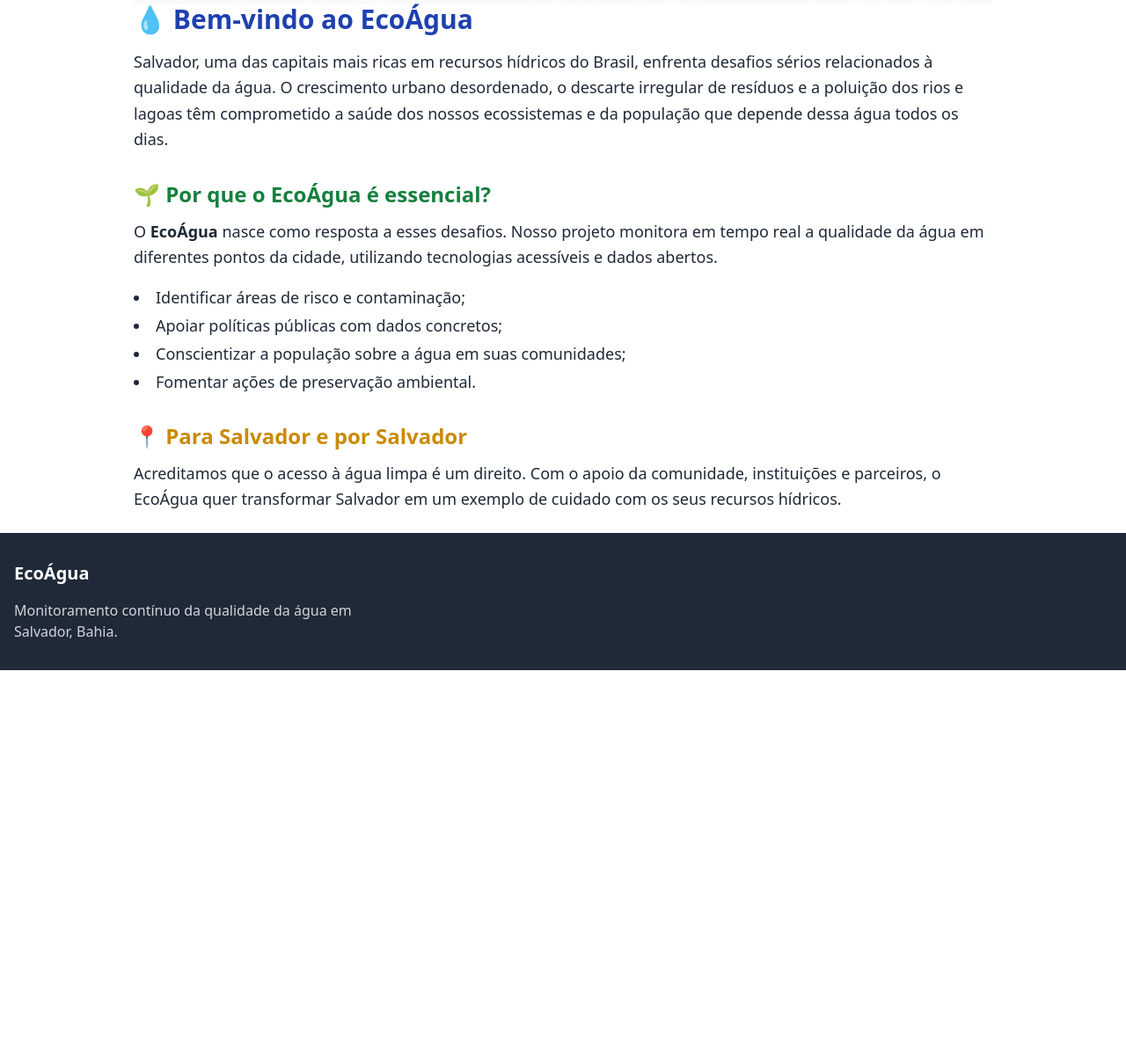
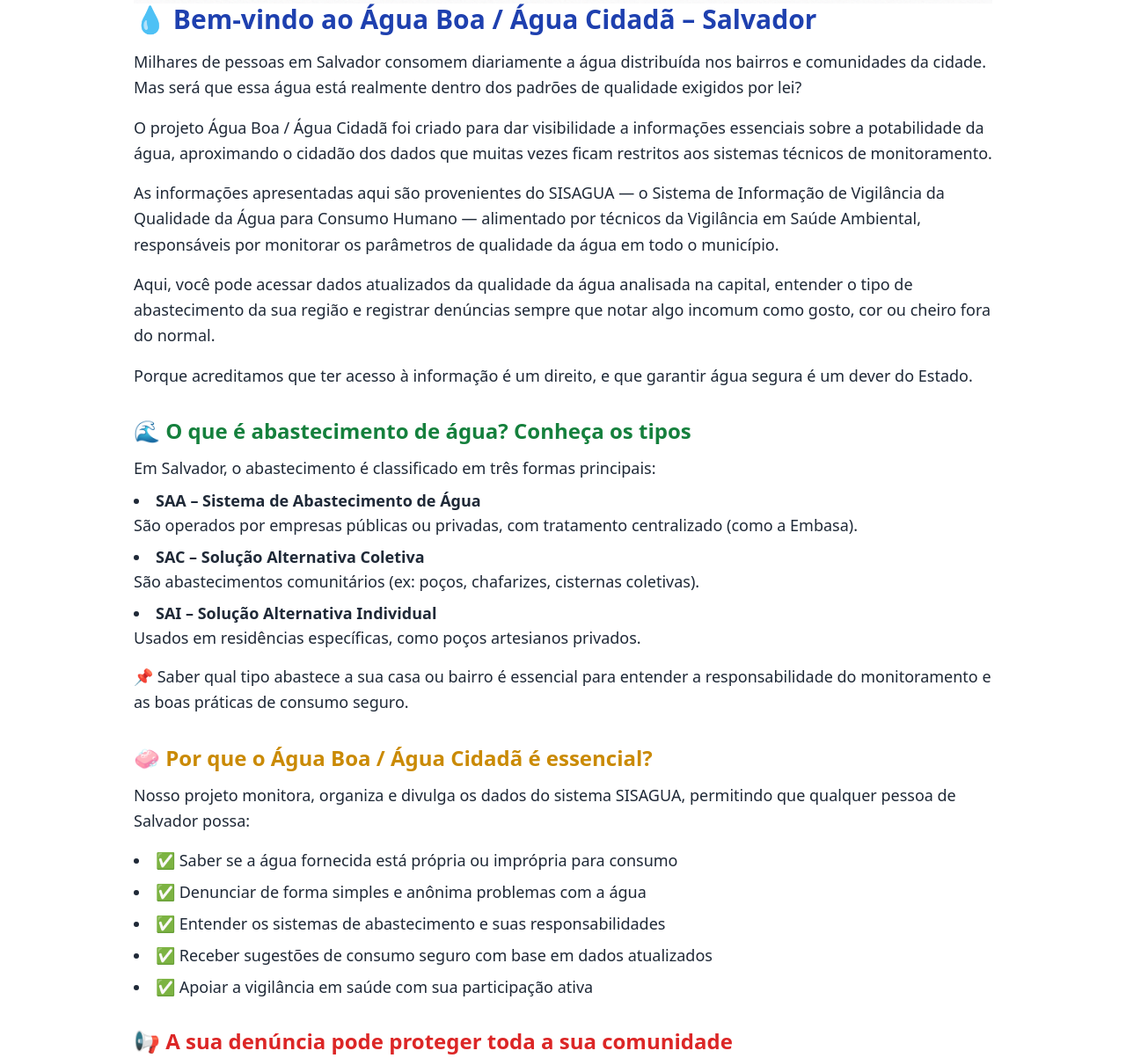
Before and after one commit to theuldev/Projeto-bia, a plain HTML site: page home/index.html in a window 1280 px wide. Shown: the part 1100-2303 px from the top of the page at 88% size. Before the commit the page ends 1862 px from the top, so only its background shows below. Drawn offline with nearby package versions, Linux system fonts and the light colour scheme; files that its build step writes are made by us from their sources; files whose address does not match are found by name.

Commit message:
alterações no conteudo do home

```diff
--- a/header/header.html
+++ b/header/header.html
@@ -20,7 +20,7 @@
             <div class="flex items-center mb-4 md:mb-0">
                 <i class="fas fa-tint text-3xl mr-3"></i>
                 <div>
-                    <h1 class="text-2xl font-bold">EcoÁgua</h1>
+                    <h1 class="text-2xl font-bold">QualiÁgua</h1>
                     <p class="text-blue-100">Monitoramento da qualidade da água em Salvador</p>
                 </div>
             </div>
--- a/home/index.html
+++ b/home/index.html
@@ -3,9 +3,9 @@
 <head>
   <meta charset="UTF-8" />
   <meta name="viewport" content="width=device-width, initial-scale=1.0" />
-  <title>EcoÁgua - Qualidade da Água em Salvador</title>
+  <title>Água Boa / Água Cidadã – Salvador</title>
 
-  <!-- Tailwind CSS CDN (necessário para funcionar com classes utilitárias) -->
+  <!-- Tailwind CSS CDN -->
   <script src="https://cdn.tailwindcss.com"></script>
 
   <!-- Estilos personalizados -->
@@ -21,43 +21,93 @@
   <!-- Conteúdo principal -->
   <main class="p-6 max-w-5xl mx-auto">
     <section class="mb-8">
-        <img src="C:\Users\ferna\Desktop\EcoÁgua\home\logomarca.png" alt="Logo EcoÁgua" class="h-17 w-17" />
-      <h2 class="text-3xl font-semibold text-blue-800 mb-4">💧 Bem-vindo ao EcoÁgua</h2>
-      <p class="text-lg leading-relaxed">
-        Salvador, uma das capitais mais ricas em recursos hídricos do Brasil, enfrenta desafios sérios relacionados à qualidade da água.
-        O crescimento urbano desordenado, o descarte irregular de resíduos e a poluição dos rios e lagoas têm comprometido a saúde dos nossos ecossistemas
-        e da população que depende dessa água todos os dias.
+      <img src="C:\Users\ferna\Desktop\EcoÁgua\home\logomarca.png" alt="Logo QualiÁgua" class="h-17 w-17" />
+      <h2 class="text-3xl font-semibold text-blue-800 mb-4">💧 Bem-vindo ao Água Boa / Água Cidadã – Salvador</h2>
+      <p class="text-lg leading-relaxed mb-4">
+        Milhares de pessoas em Salvador consomem diariamente a água distribuída nos bairros e comunidades da cidade.
+        Mas será que essa água está realmente dentro dos padrões de qualidade exigidos por lei?
+      </p>
+      <p class="text-lg leading-relaxed mb-4">
+        O projeto Água Boa / Água Cidadã foi criado para dar visibilidade a informações essenciais sobre a potabilidade da água,
+        aproximando o cidadão dos dados que muitas vezes ficam restritos aos sistemas técnicos de monitoramento.
+      </p>
+      <p class="text-lg leading-relaxed mb-4">
+        As informações apresentadas aqui são provenientes do SISAGUA — o Sistema de Informação de Vigilância da Qualidade da Água para Consumo Humano —
+        alimentado por técnicos da Vigilância em Saúde Ambiental, responsáveis por monitorar os parâmetros de qualidade da água em todo o município.
+      </p>
+      <p class="text-lg leading-relaxed mb-4">
+        Aqui, você pode acessar dados atualizados da qualidade da água analisada na capital, entender o tipo de abastecimento da sua região e registrar denúncias
+        sempre que notar algo incomum como gosto, cor ou cheiro fora do normal.
+      </p>
+      <p class="text-lg leading-relaxed mb-4">
+        Porque acreditamos que ter acesso à informação é um direito, e que garantir água segura é um dever do Estado.
       </p>
     </section>
 
     <section class="mb-8">
-      <h3 class="text-2xl font-semibold text-green-700 mb-3">🌱 Por que o EcoÁgua é essencial?</h3>
-      <p class="text-lg leading-relaxed">
-        O <strong>EcoÁgua</strong> nasce como resposta a esses desafios. Nosso projeto monitora em tempo real a qualidade da água em diferentes pontos da cidade,
-        utilizando tecnologias acessíveis e dados abertos.
+      <h3 class="text-2xl font-semibold text-green-700 mb-3">🌊 O que é abastecimento de água? Conheça os tipos</h3>
+      <p class="text-lg leading-relaxed mb-2">
+        Em Salvador, o abastecimento é classificado em três formas principais:
       </p>
-      <ul class="list-disc list-inside mt-4 text-lg space-y-1">
-        <li>Identificar áreas de risco e contaminação;</li>
-        <li>Apoiar políticas públicas com dados concretos;</li>
-        <li>Conscientizar a população sobre a água em suas comunidades;</li>
-        <li>Fomentar ações de preservação ambiental.</li>
+      <ul class="list-disc list-inside text-lg space-y-2">
+        <li><strong>SAA – Sistema de Abastecimento de Água</strong><br />
+          São operados por empresas públicas ou privadas, com tratamento centralizado (como a Embasa).
+        </li>
+        <li><strong>SAC – Solução Alternativa Coletiva</strong><br />
+          São abastecimentos comunitários (ex: poços, chafarizes, cisternas coletivas).
+        </li>
+        <li><strong>SAI – Solução Alternativa Individual</strong><br />
+          Usados em residências específicas, como poços artesianos privados.
+        </li>
+      </ul>
+      <p class="text-lg leading-relaxed mt-4">
+        📌 Saber qual tipo abastece a sua casa ou bairro é essencial para entender a responsabilidade do monitoramento e as boas práticas de consumo seguro.
+      </p>
+    </section>
+
+    <section class="mb-8">
+      <h3 class="text-2xl font-semibold text-yellow-600 mb-3">🧼 Por que o Água Boa / Água Cidadã é essencial?</h3>
+      <p class="text-lg leading-relaxed mb-4">
+        Nosso projeto monitora, organiza e divulga os dados do sistema SISAGUA, permitindo que qualquer pessoa de Salvador possa:
+      </p>
+      <ul class="list-disc list-inside text-lg space-y-2">
+        <li>✅ Saber se a água fornecida está própria ou imprópria para consumo</li>
+        <li>✅ Denunciar de forma simples e anônima problemas com a água</li>
+        <li>✅ Entender os sistemas de abastecimento e suas responsabilidades</li>
+        <li>✅ Receber sugestões de consumo seguro com base em dados atualizados</li>
+        <li>✅ Apoiar a vigilância em saúde com sua participação ativa</li>
       </ul>
     </section>
 
-    <section>
-      <h3 class="text-2xl font-semibold text-yellow-600 mb-3">📍 Para Salvador e por Salvador</h3>
+    <section class="mb-8">
+      <h3 class="text-2xl font-semibold text-red-600 mb-3">📢 A sua denúncia pode proteger toda a sua comunidade</h3>
       <p class="text-lg leading-relaxed">
-        Acreditamos que o acesso à água limpa é um direito. Com o apoio da comunidade, instituições e parceiros, o EcoÁgua quer transformar
-        Salvador em um exemplo de cuidado com os seus recursos hídricos.
+        Se perceber alterações na água (cheiro, gosto, cor...), basta preencher o formulário e enviar.
+        As denúncias são georreferenciadas e sinalizadas no mapa da cidade.
+      </p>
+    </section>
+
+    <section class="mt-10">
+      <h3 class="text-xl font-semibold text-blue-700 mb-2">📘 Juntos por uma Salvador com água limpa, segura e transparente.</h3>
+      <p class="text-lg leading-relaxed">
+        Porque quando o cidadão tem informação, a cidade ganha mais saúde, mais força e mais futuro.<br />
+        <strong>Informar é proteger. Cuidar da água é cuidar de Salvador.</strong>
       </p>
     </section>
   </main>
 
-  <!-- Rodapé do site -->
-    <footer class="bg-gray-800 text-white py-8">
-        <div class="container mx-auto px-4">
-            <div class="grid grid-cols-1 md:grid-cols-3 gap-8">
-                <!-- Informações institucionais -->
-                <div>
-                    <h3 class="text-xl font-bold mb-4">EcoÁgua</h3>
-                    <p class="text-gray-300">Monitoramento contínuo da qualidade da água em Salvador, Bahia.</p>
+  <footer class="bg-gray-800 text-white py-8">
+    <div class="container mx-auto px-4">
+      <div class="grid grid-cols-1 md:grid-cols-3 gap-8">
+        <div>
+          <h3 class="text-xl font-bold mb-4">QualiÁgua</h3>
+          <p class="text-gray-300">
+            Monitoramento cidadão da qualidade da água em Salvador, com base nos dados do SISAGUA.
+          </p>
+        </div>
+      </div>
+    </div>
+  </footer>
+
+</body>
+</html>
```
Also changed, not shown: dados/index.html (+3 -3 lines).
